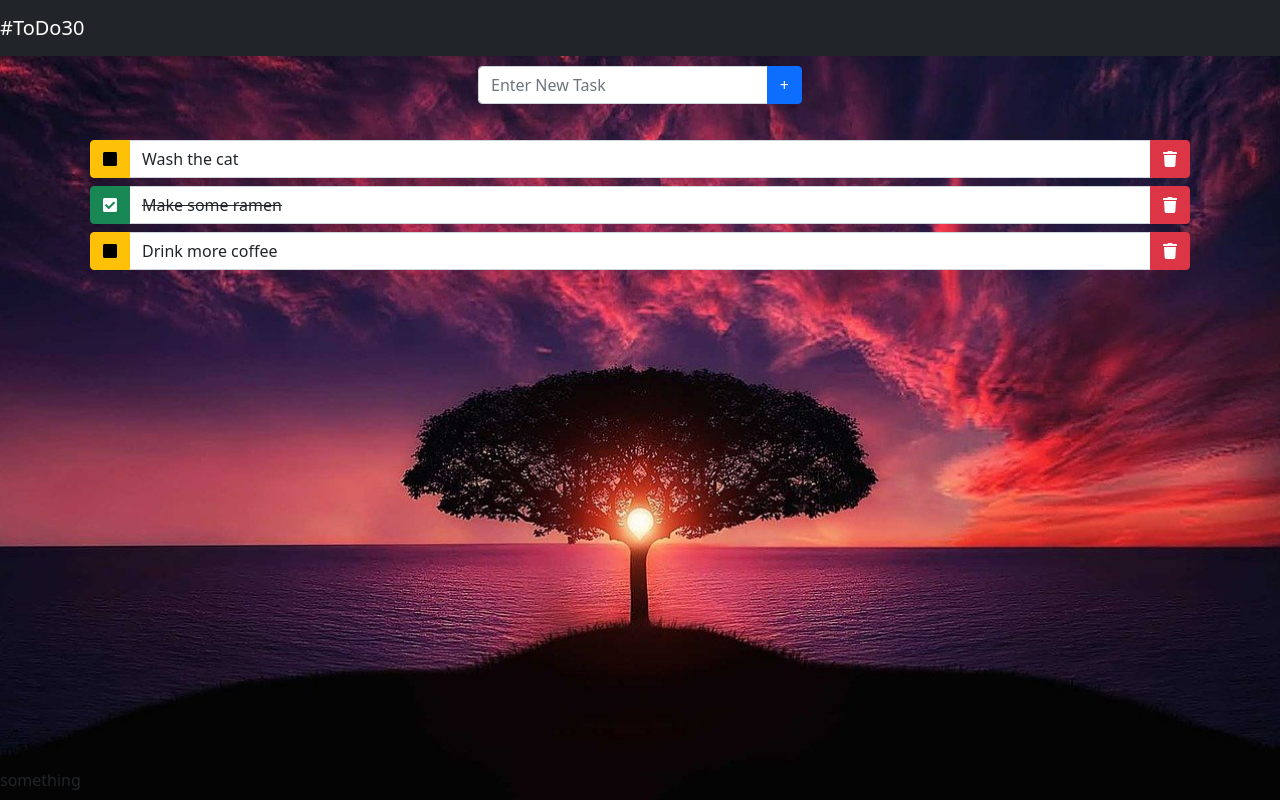
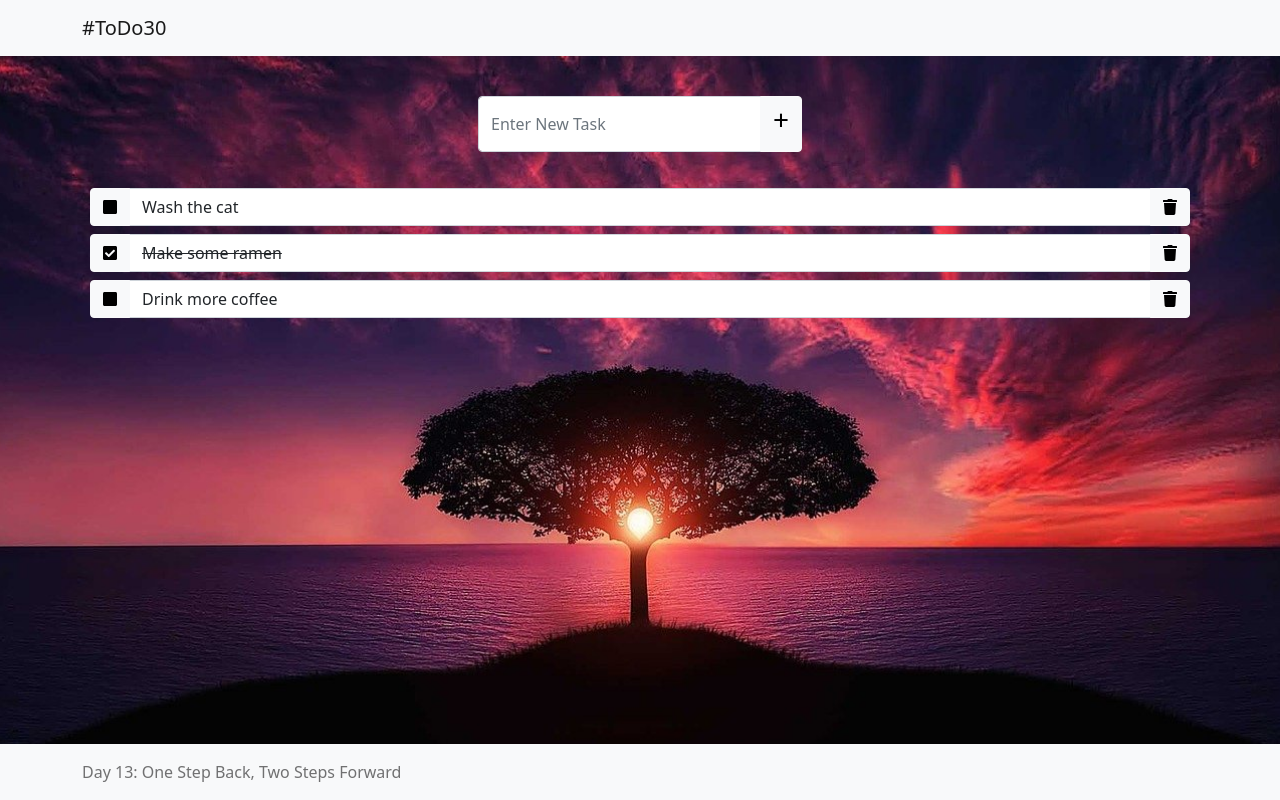
Before and after one commit to ejw773/to-do-30, a React (Create React App) app: page / in a window 1280 px wide. Built offline with nearby package versions, Linux system fonts and the light colour scheme.

Commit message:
adds local storage

```diff
--- a/package.json
+++ b/package.json
@@ -15,6 +15,8 @@
     "react-dom": "^17.0.2",
     "react-redux": "^7.2.5",
     "react-scripts": "4.0.3",
+    "redux-persist": "^6.0.0",
+    "redux-thunk": "^2.3.0",
     "web-vitals": "^1.0.1"
   },
   "homepage": ".",
--- a/src/App.css
+++ b/src/App.css
@@ -23,5 +23,5 @@
 }
 
 .new-task {
-    margin-top: 50px;
+    margin-top: 80px;
 }
--- a/src/app/store.js
+++ b/src/app/store.js
@@ -1,8 +1,25 @@
 import { configureStore } from '@reduxjs/toolkit';
+import storage from 'redux-persist/lib/storage';
+import { combineReducers } from 'redux';
+import { persistReducer } from 'redux-persist';
+import thunk from 'redux-thunk';
 import taskReducer from '../features/tasks/tasksSlice';
 
+const reducers = combineReducers({
+    taskSlice: taskReducer,
+})
+
+const persistConfig = {
+    key: 'root',
+    storage,
+}
+
+const persistedReducer = persistReducer(persistConfig, reducers);
+
 export const store = configureStore({
-    reducer: {
-        taskSlice: taskReducer,
-    }
+    reducer: persistedReducer,
+    devTools: process.env.NODE_ENV !== 'production',
+    middleware: [thunk],
 })
+
+export default store;
--- a/src/components/FooterComponent.js
+++ b/src/components/FooterComponent.js
@@ -1,10 +1,12 @@
 import React from 'react';
-import { Navbar } from 'react-bootstrap';
+import { Navbar, Container } from 'react-bootstrap';
 
 const Footer = () => {
     return (
-        <Navbar fixed='bottom'>
-            something
+        <Navbar fixed='bottom' variant='light' bg='light'>
+            <Container>
+                <Navbar.Text>Day 13: One Step Back, Two Steps Forward</Navbar.Text>
+            </Container>
         </Navbar>
     )
 }
--- a/src/components/HeaderComponent.js
+++ b/src/components/HeaderComponent.js
@@ -4,8 +4,10 @@ import { Navbar, Container } from 'react-bootstrap';
 const Header = () => {
     return (
         <Container>
-            <Navbar fixed='top' bg='dark' variant='dark'>
-                <Navbar.Brand>#ToDo30</Navbar.Brand>
+            <Navbar fixed='top' bg='light' variant='light'>
+                <Container>
+                    <Navbar.Brand>#ToDo30</Navbar.Brand>
+                </Container>
             </Navbar>
         </Container>
     )
--- a/src/components/NewTaskComponent.js
+++ b/src/components/NewTaskComponent.js
@@ -45,8 +45,8 @@ const NewTask = () => {
                 onChange={handleChange}
                 onKeyPress={handleKeyPress}
                 />
-                <Button onClick={() => createNewTask()}>
-                    +
+                <Button variant='light' onClick={() => createNewTask()}>
+                    <h3>+</h3>
                 </Button>
             </InputGroup>
             </Col>
--- a/src/components/RenderTaskComponent.js
+++ b/src/components/RenderTaskComponent.js
@@ -39,13 +39,13 @@ const RenderTask = ({index, task}) => {
         <Row className="justify-content-md-center">
             <Col className={displayClass}>
                 <InputGroup>
-                <Button variant={displayColor} onClick={() => dispatch(toggle(index))}>{displayIcon}</Button>
+                <Button variant='light' outline onClick={() => dispatch(toggle(index))}>{displayIcon}</Button>
                 <FormControl
                     value={task.name}
                     onChange={handleChange}
                     // onKeyPress={handleKeyPress}
                 />
-                <Button variant='danger' onClick={() => dispatch(deleteTask(task.id))}>{trashCan}</Button>
+                <Button variant='light' onClick={() => dispatch(deleteTask(task.id))}>{trashCan}</Button>
                 </InputGroup>
             </Col>
         </Row>
--- a/src/index.js
+++ b/src/index.js
@@ -3,9 +3,15 @@ import ReactDom from 'react-dom';
 import App from './App';
 import { store } from './app/store';
 import { Provider } from 'react-redux';
+import { PersistGate } from 'redux-persist/integration/react';
+import { persistStore } from 'redux-persist';
+
+let persistor = persistStore(store);
 
 ReactDom.render(
     <Provider store={store}>
-    <App />
+        <PersistGate loading={null} persistor={persistor}>
+            <App />
+        </PersistGate>
     </Provider>,
 document.getElementById('root'));
```
Also changed, not shown: 2 other files (tests, documents, lock files or other folders).
